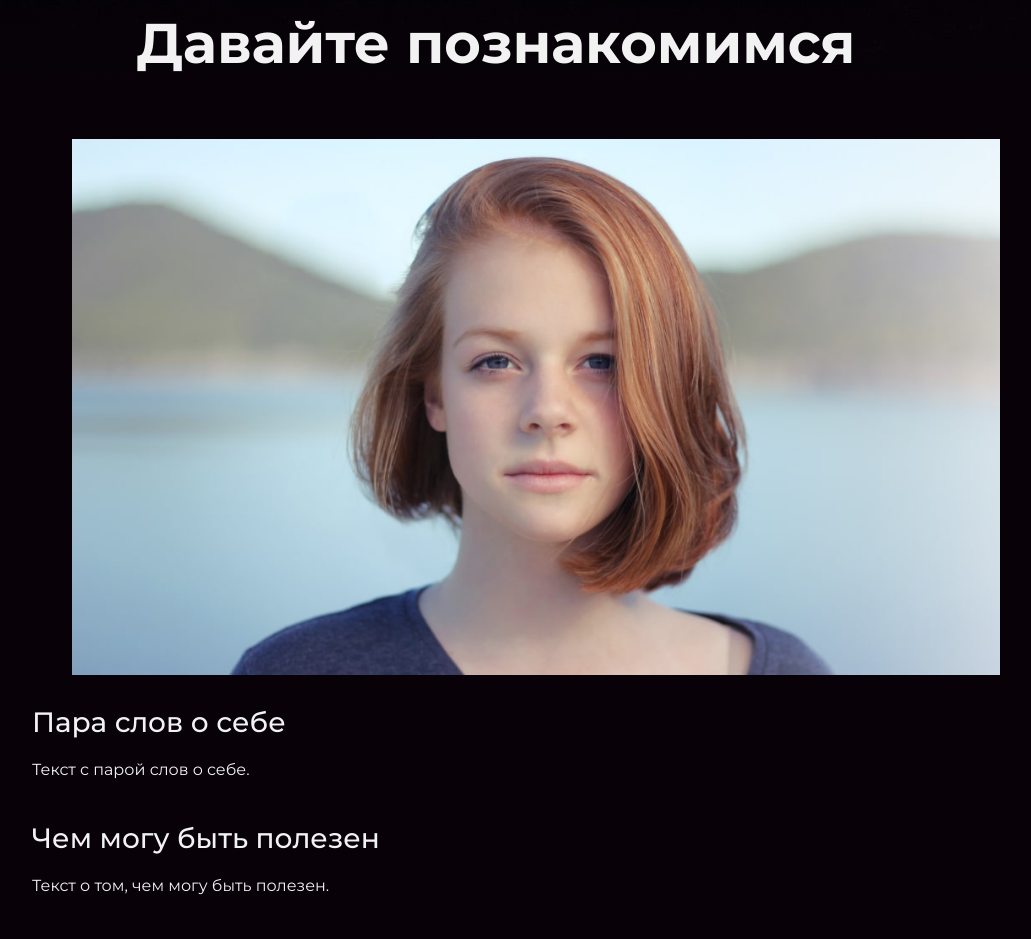
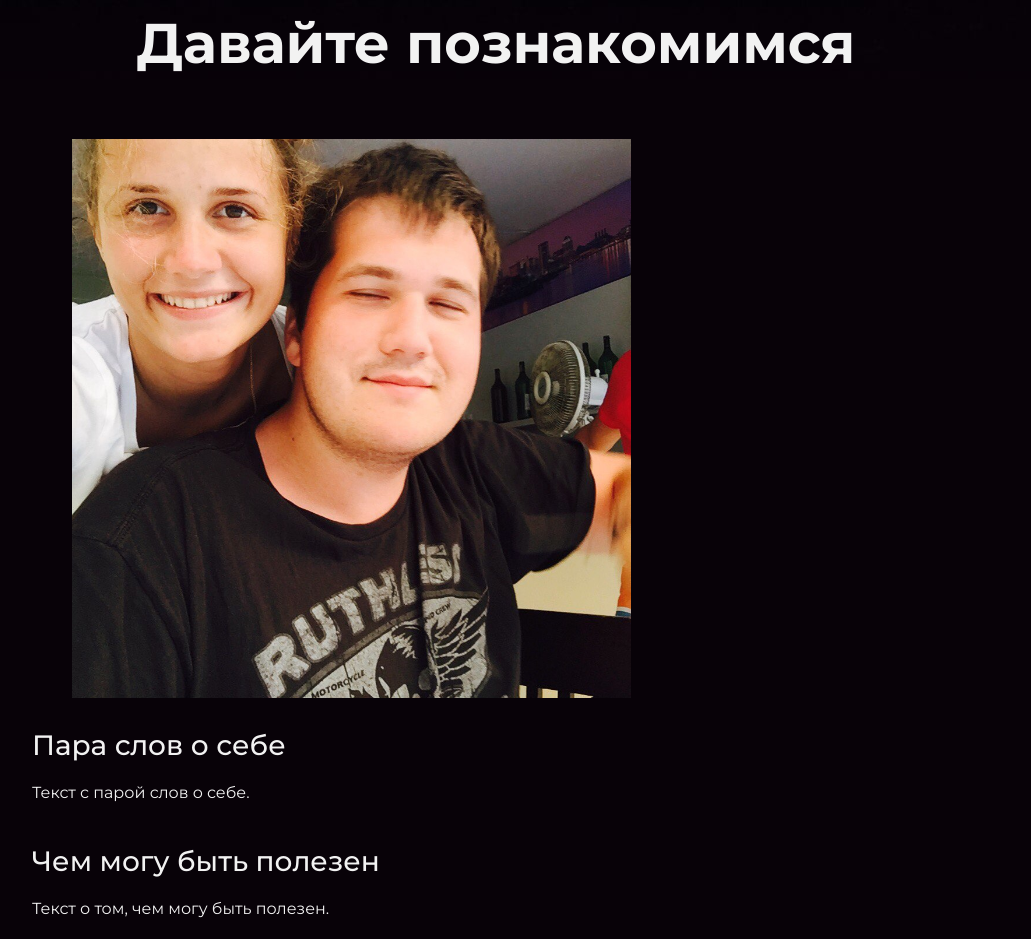
Before and after one commit to Fenrirex/my-site, a plain HTML site: page index.html in a window 1280 px wide. Shown: the part 921-1860 px from the top of the page, without its empty margins (144-1175 px from the left). Drawn offline with Linux system fonts and the light colour scheme.

Commit message:
new foto

```diff
--- a/index.html
+++ b/index.html
@@ -28,7 +28,7 @@
 	<div class="container">
       <h2 class="subheading">Давайте познакомимся</h2>
 	  <figure>
-  <img src="files/user.jpg" width="928" height="536" alt="Фотография Неопознанного Енота">
+  <img src="files/user1.jpg" width="559" height="559" alt="Фотография Неопознанного Енота">
 </figure>
       <h3>Пара слов о себе</h3>
       <p>Текст с парой слов о себе.</p>
```
Also changed, not shown: files/user1.jpg (added).
